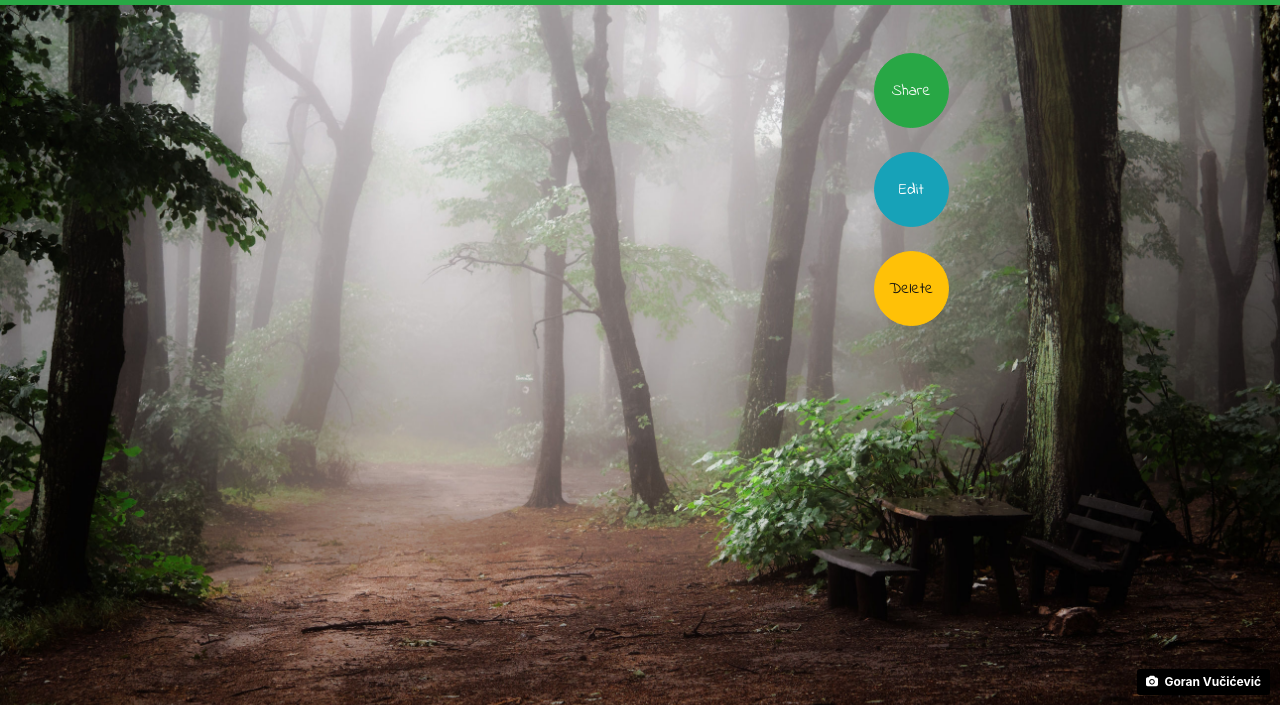
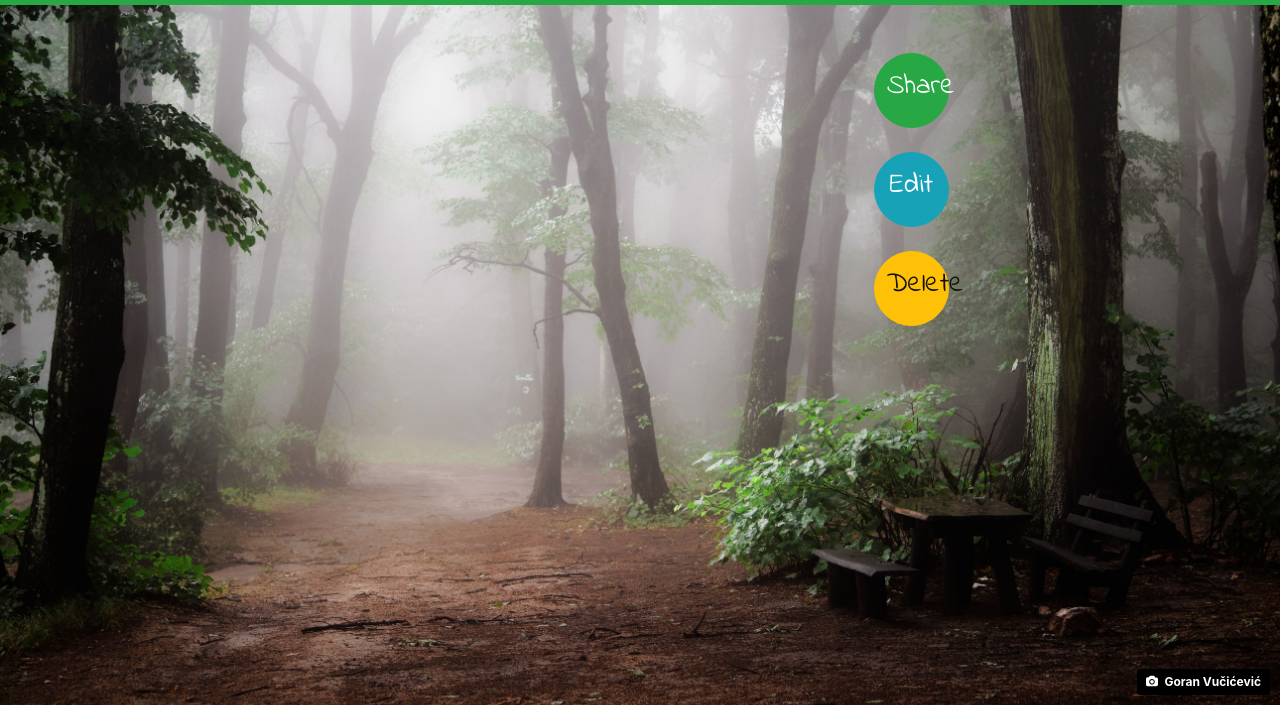
Before and after one commit to KevinUSCU/q2project-moodshrooms-client, a website: page view-shroom.html in a window 1280 px wide. Shown: the part 95-800 px from the top of the page. Drawn offline with nearby package versions, Linux system fonts and the light colour scheme; no server answers; sample sign-in values are in the browser's storage.

Commit message:
Try increased text size on buttons.

```diff
--- a/view-shroom.html
+++ b/view-shroom.html
@@ -45,13 +45,13 @@
           </div>
           <div id="util" class="col col-lg-2">
             <br>
-            <button id="share" type="button" class="btn btn-success rounded-circle" style="width: 75px; height: 75px;">Share</button>
+            <button id="share" type="button" class="btn btn-success rounded-circle" style="width: 75px; height: 75px;"><h3>Share</h3></button>
             <div class="w-100"></div>
             <br>
-            <button id="edit" type="button" class="btn btn-info rounded-circle" style="width: 75px; height: 75px;">Edit</button>
+            <button id="edit" type="button" class="btn btn-info rounded-circle" style="width: 75px; height: 75px;"><h3>Edit</h3></button>
             <div class="w-100"></div>
             <br>
-            <button id="delete" type="button" class="btn btn-warning rounded-circle" style="width: 75px; height: 75px;">Delete</button>
+            <button id="delete" type="button" class="btn btn-warning rounded-circle" style="width: 75px; height: 75px;"><h3>Delete</h3></button>
           </div>
         </div>
       </div>
```
